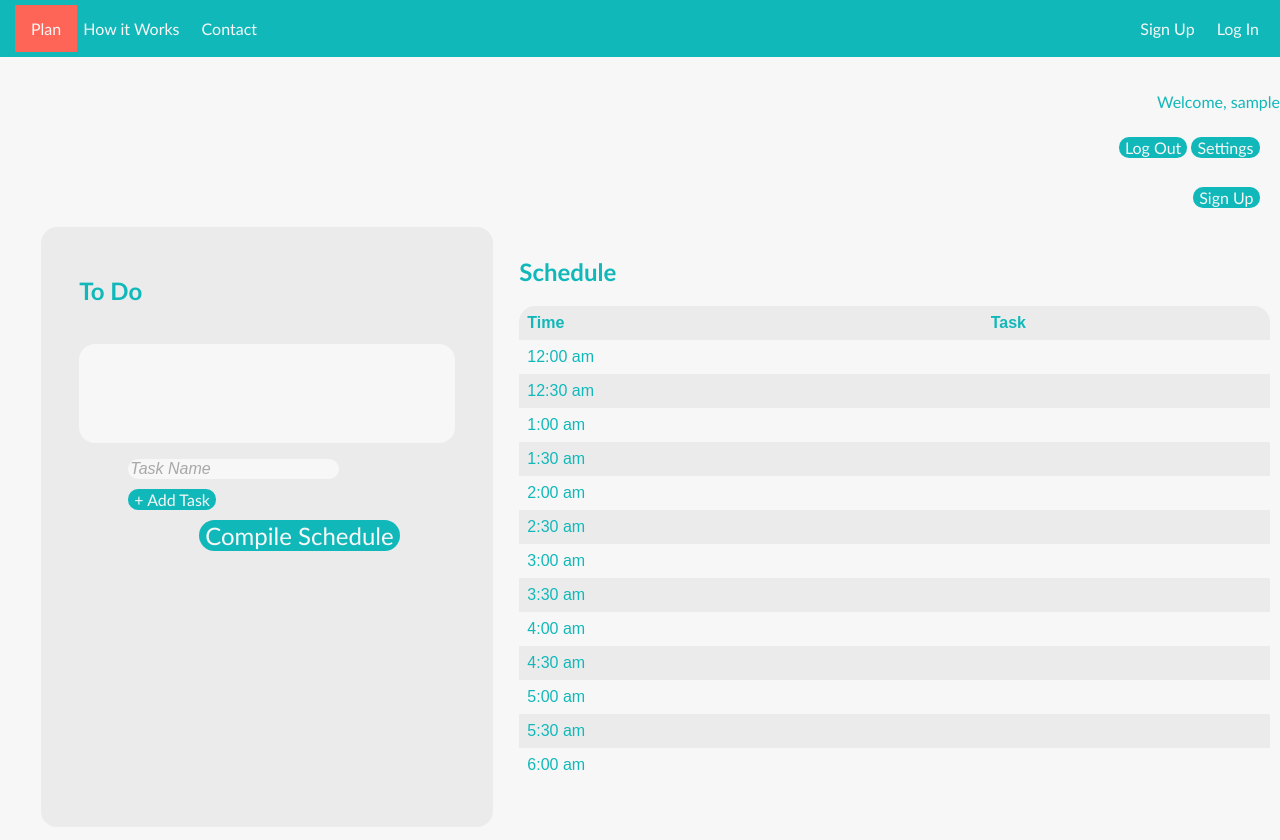
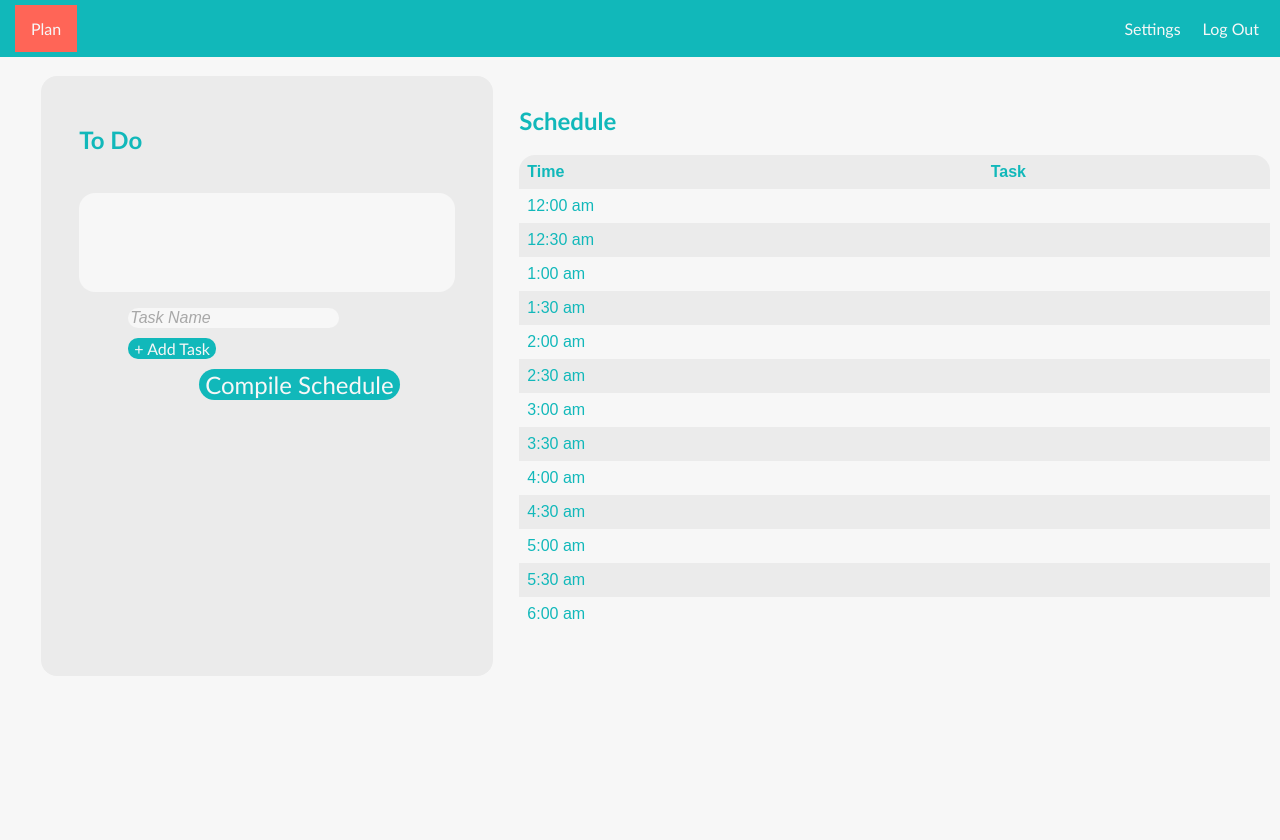
Before and after one commit to rishi-bhatnager/plan-it, a Django app: page / in a window 1280 px wide. Shown: the top 840 px of the page. Run offline with Django 3.2, Linux system fonts and the light colour scheme; the visitor is signed in with stand-in values (Sample User, id 1); some libraries are stand-ins or nearby versions.

Commit message:
fixed nav bar

```diff
--- a/webapp/planner/templates/planner/base.html
+++ b/webapp/planner/templates/planner/base.html
@@ -27,35 +27,29 @@
     <div class="navbar">
         <ul>
             <div class= "left-nav">
-                <li><a class="active" href="#home">Plan</a></li>
-                <li><a href="#about">How it Works</a></li>
-                <li><a href="#contact">Contact</a></li>
+                <li><a class="active" href="{% url 'planner:index' %}">Plan</a></li>
+                <!-- <li><a href="#about">How it Works</a></li>
+                <li><a href="#contact">Contact</a></li> -->
             </div>
             <div class="right-nav">
-                <li><a href="#login">Log In</a></li>
-                <li><a href="#signup">Sign Up</a></li>
+                {% if user.is_authenticated %}
+                    <li><a href="{% url 'users:logout' %}">Log Out</a></li>
+                    <li><a href="{% url 'users:settings' %}">Settings</a></li>
+                {% else %}
+                    <li><a href="{% url 'users:login' %}">Log In</a></li>
+                    <li><a href="{% url 'users:register' %}">Sign Up</a></li>
+                {% endif %}
             </div>
         </ul>
     </div>
-    <div.
+
+    <div>
         {% if messages %}
             {% for message in messages %}
                 <div class="alert alert-{{ message.tags }}">{{ message }}</div>
             {% endfor %}
         {% endif %}
     </div>
-    {% if user.is_authenticated %}
-        <div align="right" class="mr-4">
-            <p>Welcome, {{user.get_username}}</p>
-            <button class="signin" onclick="location.href=' {% url 'users:logout' %}'">Log Out</button>
-            <button class="signin" onclick="location.href=' {% url 'users:settings' %}'">Settings</button>
-        </div>
-    {% else %}
-        <div align="right" class="login">
-            <button class="signin" onclick="location.href=' {% url 'users:register' %}'">Sign Up</button>
-            <button class="signin" onclick="location.href=' {% url 'users:login' %}'">Log In</button>
-        </div>
-    {% endif %}
 
 
     {% block content %}
--- a/webapp/planner/templates/planner/index.html
+++ b/webapp/planner/templates/planner/index.html
@@ -2,9 +2,21 @@
 
 {% block content %}
 
-<div align="right" class="login">
+<!-- <div align="right" class="login">
         <button class="signin" onclick="location.href=' {% url 'users:register' %}'">Sign Up</button>
-    </div>
+    </div> -->
+    <!-- <div class="top">
+        <div align="right" class="login">
+        <button class="signin" onclick="location.href=' {% url 'users:register' %}'">Sign Up</button>
+    </div> -->
+    <!-- <div class="top">
+        <div class="title">
+            <h1>plan it.</h1>
+        </div>
+        <div class="subheading">
+            <p>Creating your ideal schedule (Beta)</p>
+        </div>
+    </div> -->
     <div class="row">
         <div class="column1">
             <h2>To Do</h2>
```
